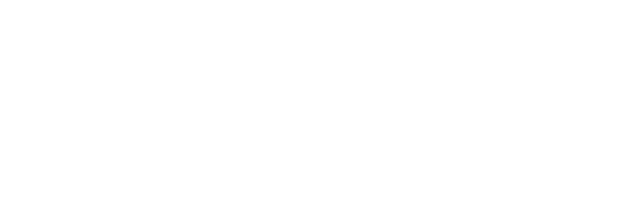
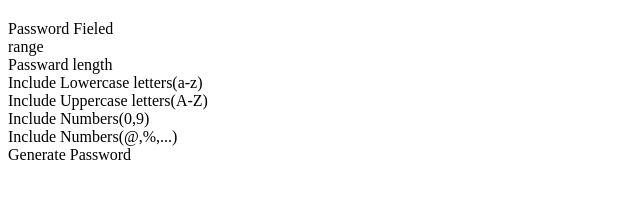
Before and after one commit to eziraa/Password-Generator, a plain HTML site: page index.html in a window 1280 px wide. Shown: the whole page, without its empty margins (0-640 px from the left). Drawn offline with Linux system fonts and the light colour scheme.

Commit message:
main stucture of the project added

```diff
--- a/index.html
+++ b/index.html
@@ -6,6 +6,22 @@
     <title>Passward-generator</title>
 </head>
 <body>
-
+    <div class="container">
+        <div class="header">
+            <h2 class="title"></h2>
+        </div>
+        <div class="main-container">
+            <div class="item passward-field">Password Fieled</div>
+            <div class="item range">range</div>
+            <div class="item password-length">Passward length </div>
+            <div class="item lowercase">Include Lowercase letters(a-z)</div>
+            <div class="item uppercase">Include Uppercase letters(A-Z)</div>
+            <div class="item numbers">Include Numbers(0,9)</div>
+            <div class="item symbols">Include Numbers(@,%,...)</div>
+        </div>
+        <div class="bottom_btn">
+            <div class="btn btn-generate">Generate Password</div>
+        </div>
+    </div>
 </body>
 </html>
```
